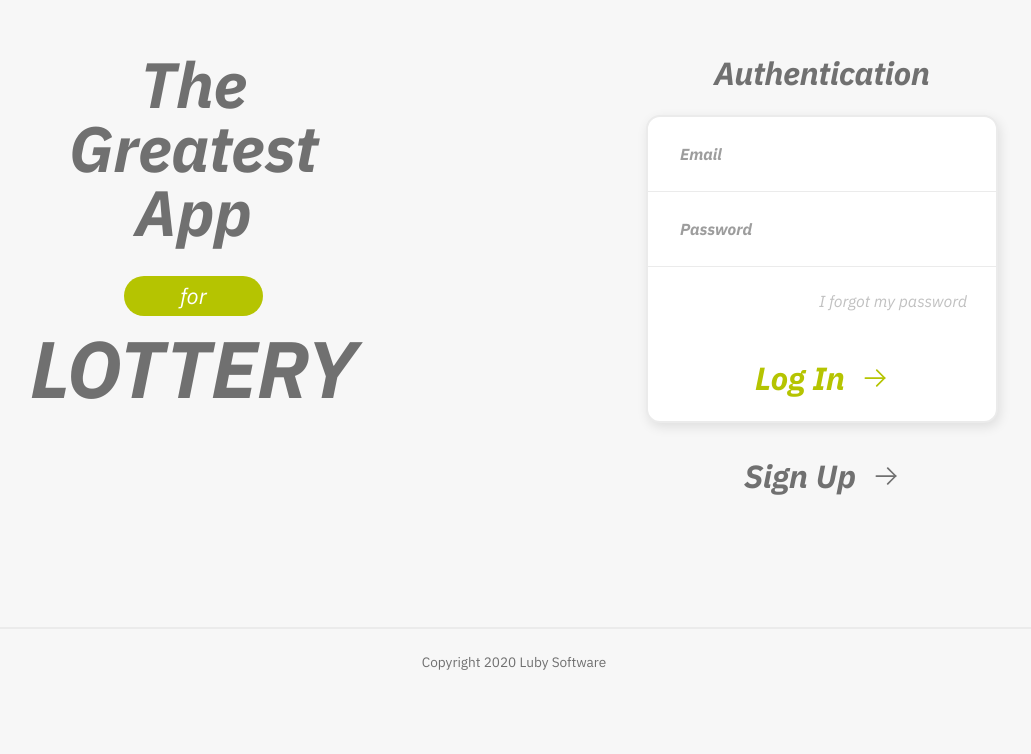
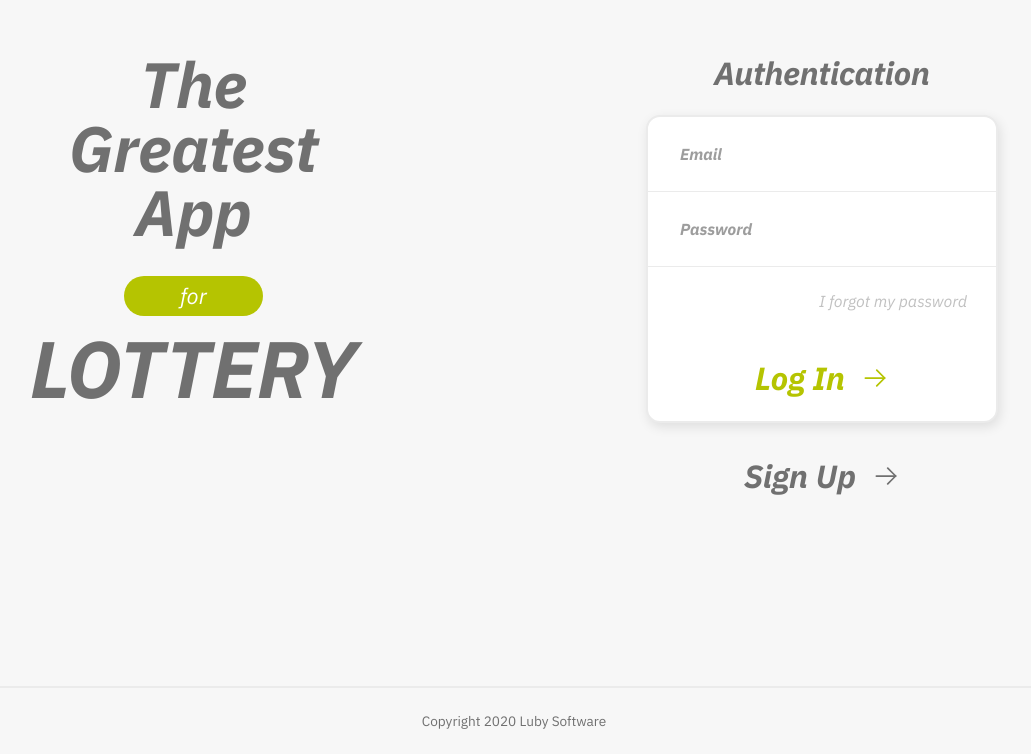
Before and after one commit to paulo-fs/tgl-react-ts, a React (Vite) app: page / in a window 1280 px wide. Shown: the part 105-859 px from the top of the page, without its empty margins (126-1157 px from the left). Before the commit the page ends 800 px from the top, so only its background shows below. Built offline with nearby package versions, Linux system fonts and the light colour scheme.

Commit message:
fix: small correction on footer style

```diff
--- a/src/components/Footer.tsx
+++ b/src/components/Footer.tsx
@@ -16,10 +16,6 @@ const FooterContainer = styled.footer`
   text-align: center;
   border-top: 2px solid ${props => props.theme.gray200};
 
-  position: absolute;
-  bottom: 0;
-  right: 0;
-
   p{
     font-style: normal;
     font-size: 0.85rem;
```
